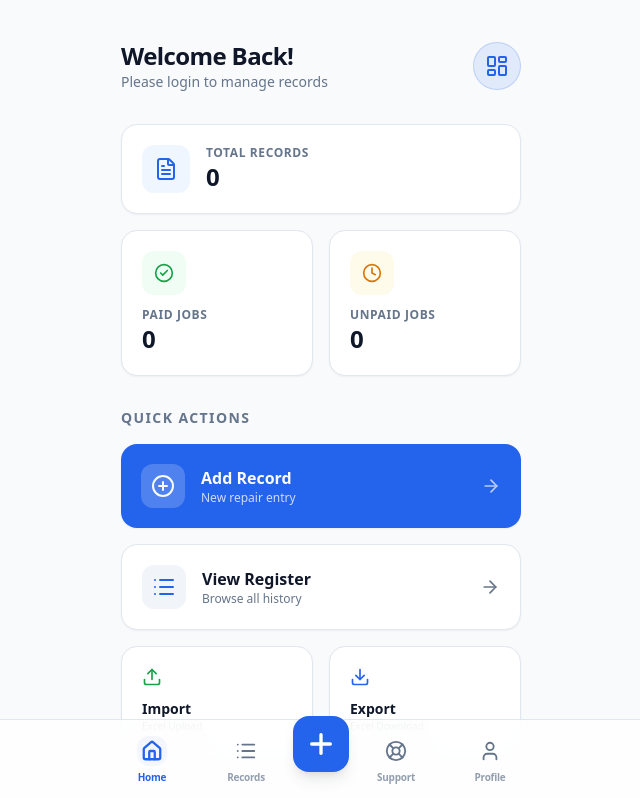
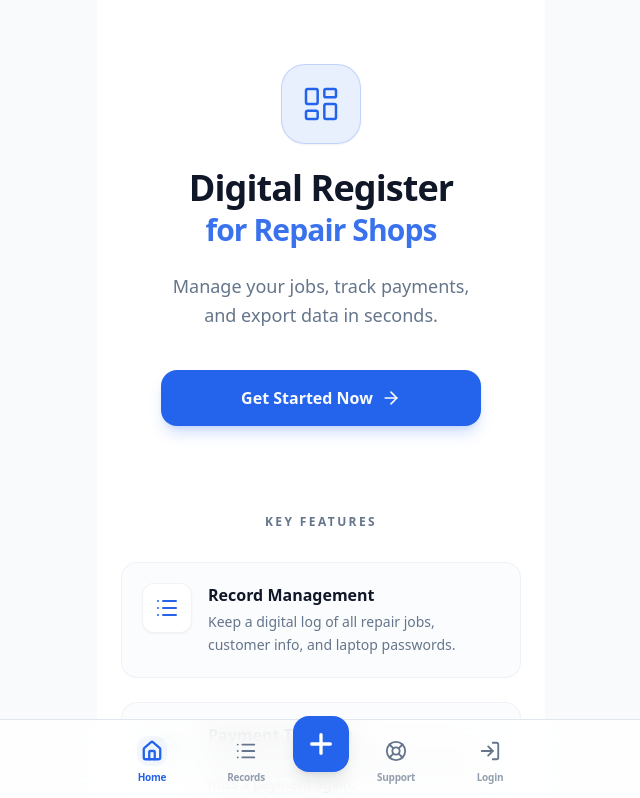
Before and after one commit to realfreeclub-cloud/Databook, a Next.js app: page / in a window 1280 px wide. Shown: the top 798 px of the page, without its empty margins (319-959 px from the left). Built offline with nearby package versions, Linux system fonts and the light colour scheme.

Commit message:
again fix

```diff
--- a/src/app/page.tsx
+++ b/src/app/page.tsx
@@ -42,6 +42,72 @@ export default function Home() {
     setIsLoading(false);
   }, []);
 
+  if (!user && !isLoading) {
+    return (
+      <main className="flex flex-col min-h-screen bg-white">
+        {/* Hero Section */}
+        <section className="px-6 pt-16 pb-12 text-center space-y-6">
+          <div className="w-20 h-20 bg-primary/10 text-primary rounded-3xl flex items-center justify-center mx-auto mb-6 border border-primary/20 shadow-sm">
+            <LayoutDashboard size={40} strokeWidth={1.5} />
+          </div>
+          <h1 className="text-4xl font-extrabold tracking-tight text-foreground leading-[1.1]">
+            Digital Register <br/>
+            <span className="text-primary text-3xl font-bold opacity-90">for Repair Shops</span>
+          </h1>
+          <p className="text-muted-foreground text-lg max-w-xs mx-auto font-medium leading-relaxed">
+            Manage your jobs, track payments, and export data in seconds.
+          </p>
+          <div className="pt-4">
+            <Link
+              href="/login"
+              className="inline-flex items-center justify-center w-full max-w-xs py-4 px-8 bg-primary text-primary-foreground font-bold rounded-2xl shadow-lg shadow-primary/20 hover:shadow-xl active:scale-[0.98] transition-all gap-2"
+            >
+              Get Started Now
+              <ArrowRight size={20} />
+            </Link>
+          </div>
+        </section>
+
+        {/* Features Grid */}
+        <section className="px-6 py-10 space-y-8 pb-32">
+          <h3 className="text-xs font-bold text-muted-foreground uppercase tracking-[0.2em] text-center mb-6">Key Features</h3>
+
+          <div className="grid gap-6">
+            <div className="flex items-start gap-4 p-5 bg-muted/30 rounded-2xl border border-border/50">
+              <div className="p-3 bg-white text-blue-600 rounded-xl shadow-sm border border-border/50">
+                <List size={24} />
+              </div>
+              <div>
+                <h4 className="font-bold text-foreground">Record Management</h4>
+                <p className="text-sm text-muted-foreground leading-relaxed mt-1">Keep a digital log of all repair jobs, customer info, and laptop passwords.</p>
+              </div>
+            </div>
+
+            <div className="flex items-start gap-4 p-5 bg-muted/30 rounded-2xl border border-border/50">
+              <div className="p-3 bg-white text-green-600 rounded-xl shadow-sm border border-border/50">
+                <CheckCircle2 size={24} />
+              </div>
+              <div>
+                <h4 className="font-bold text-foreground">Payment Tracking</h4>
+                <p className="text-sm text-muted-foreground leading-relaxed mt-1">Easily track paid and unpaid jobs. Never miss a payment again.</p>
+              </div>
+            </div>
+
+            <div className="flex items-start gap-4 p-5 bg-muted/30 rounded-2xl border border-border/50">
+              <div className="p-3 bg-white text-purple-600 rounded-xl shadow-sm border border-border/50">
+                <Download size={24} />
+              </div>
+              <div>
+                <h4 className="font-bold text-foreground">Excel Export/Import</h4>
+                <p className="text-sm text-muted-foreground leading-relaxed mt-1">Export your data to Excel for backups or printouts in one tap.</p>
+              </div>
+            </div>
+          </div>
+        </section>
+      </main>
+    );
+  }
+
   return (
     <main className="flex flex-col min-h-screen p-6 pt-10 pb-24">
       {/* Header Section */}
@@ -51,85 +117,89 @@ export default function Home() {
             {user ? `Welcome, ${user.name.split(" ")[0]}!` : "Welcome Back!"}
           </h1>
           <p className="text-muted-foreground text-sm">
-            {user ? "Service Center Dashboard" : "Please login to manage records"}
+            Service Center Dashboard
           </p>
         </div>
-        <div className="w-12 h-12 bg-primary/10 text-primary rounded-full flex items-center justify-center border border-primary/20">
+        <div className="w-12 h-12 bg-primary/10 text-primary rounded-full flex items-center justify-center border border-primary/20 shadow-sm">
           <LayoutDashboard size={24} />
         </div>
       </header>
 
       {/* Stats Section */}
       <div className="grid grid-cols-2 gap-4 mb-8">
-        <div className="col-span-2 p-5 bg-white border border-border rounded-2xl shadow-sm flex items-center gap-4">
-          <div className="p-3 bg-blue-50 text-blue-600 rounded-xl">
+        <div className="col-span-2 p-5 bg-white border border-border rounded-[2rem] shadow-sm flex items-center gap-4">
+          <div className="p-3 bg-blue-50 text-blue-600 rounded-2xl">
             <FileText size={24} />
           </div>
           <div>
-            <p className="text-xs font-semibold text-muted-foreground uppercase tracking-wider">Total Records</p>
-            <p className="text-2xl font-bold text-foreground">{isLoading ? "--" : stats.total}</p>
+            <p className="text-[10px] font-bold text-muted-foreground uppercase tracking-[0.2em]">Total Records</p>
+            <p className="text-3xl font-black text-foreground leading-none mt-1">{isLoading ? "--" : stats.total}</p>
           </div>
         </div>
 
-        <div className="p-5 bg-white border border-border rounded-2xl shadow-sm">
-          <div className="p-3 bg-green-50 text-green-600 rounded-xl w-fit mb-3">
+        <div className="p-5 bg-white border border-border rounded-[2rem] shadow-sm">
+          <div className="p-3 bg-green-50 text-green-600 rounded-2xl w-fit mb-3">
             <CheckCircle2 size={20} />
           </div>
-          <p className="text-xs font-semibold text-muted-foreground uppercase tracking-wider">Paid Jobs</p>
-          <p className="text-2xl font-bold text-foreground">{isLoading ? "--" : stats.paid}</p>
+          <p className="text-[10px] font-bold text-muted-foreground uppercase tracking-[0.2em]">Paid Jobs</p>
+          <p className="text-2xl font-black text-foreground leading-none mt-1">{isLoading ? "--" : stats.paid}</p>
         </div>
 
-        <div className="p-5 bg-white border border-border rounded-2xl shadow-sm">
-          <div className="p-3 bg-amber-50 text-amber-600 rounded-xl w-fit mb-3">
+        <div className="p-5 bg-white border border-border rounded-[2rem] shadow-sm">
+          <div className="p-3 bg-amber-50 text-amber-600 rounded-2xl w-fit mb-3">
             <Clock size={20} />
           </div>
-          <p className="text-xs font-semibold text-muted-foreground uppercase tracking-wider">Unpaid Jobs</p>
-          <p className="text-2xl font-bold text-foreground">{isLoading ? "--" : stats.unpaid}</p>
+          <p className="text-[10px] font-bold text-muted-foreground uppercase tracking-[0.2em]">Unpaid Jobs</p>
+          <p className="text-2xl font-black text-foreground leading-none mt-1">{isLoading ? "--" : stats.unpaid}</p>
         </div>
       </div>
 
       {/* Quick Actions Header */}
-      <h3 className="text-sm font-bold text-muted-foreground uppercase tracking-widest mb-4">Quick Actions</h3>
+      <h3 className="text-[10px] font-bold text-muted-foreground uppercase tracking-[0.2em] mb-4 ml-2">Quick Actions</h3>
 
       {/* Action Grid */}
       <div className="grid gap-4">
-        <Link href="/add" className="group flex items-center justify-between p-5 bg-primary text-primary-foreground rounded-2xl shadow-sm hover:shadow-md transition-all active:scale-[0.98]">
+        <Link href="/add" className="group flex items-center justify-between p-6 bg-primary text-primary-foreground rounded-[2rem] shadow-lg shadow-primary/20 hover:shadow-xl transition-all active:scale-[0.98]">
           <div className="flex items-center gap-4">
-            <div className="p-2.5 bg-white/20 rounded-xl">
+            <div className="p-3 bg-white/20 rounded-2xl">
               <PlusCircle size={24} />
             </div>
             <div>
-              <p className="font-bold">Add Record</p>
-              <p className="text-xs text-primary-foreground/80">New repair entry</p>
+              <p className="font-bold text-lg">Add Record</p>
+              <p className="text-xs text-primary-foreground/80 font-medium">Create new repair entry</p>
             </div>
           </div>
-          <ArrowRight size={20} className="opacity-70 group-hover:opacity-100 group-hover:translate-x-1 transition-all" />
+          <ArrowRight size={24} className="opacity-70 group-hover:opacity-100 group-hover:translate-x-1 transition-all" />
         </Link>
 
-        <Link href="/records" className="group flex items-center justify-between p-5 bg-white border border-border text-foreground rounded-2xl shadow-sm hover:shadow-md transition-all active:scale-[0.98]">
+        <Link href="/records" className="group flex items-center justify-between p-6 bg-white border border-border text-foreground rounded-[2rem] shadow-sm hover:shadow-md transition-all active:scale-[0.98]">
           <div className="flex items-center gap-4">
-            <div className="p-2.5 bg-muted rounded-xl">
-              <List size={24} className="text-primary" />
+            <div className="p-3 bg-muted rounded-2xl text-primary">
+              <List size={24} />
             </div>
             <div>
-              <p className="font-bold">View Register</p>
-              <p className="text-xs text-muted-foreground">Browse all history</p>
+              <p className="font-bold text-lg">View Register</p>
+              <p className="text-xs text-muted-foreground font-medium">Browse job history</p>
             </div>
           </div>
-          <ArrowRight size={20} className="text-muted-foreground group-hover:text-foreground group-hover:translate-x-1 transition-all" />
+          <ArrowRight size={24} className="text-muted-foreground group-hover:text-foreground group-hover:translate-x-1 transition-all" />
         </Link>
 
         <div className="grid grid-cols-2 gap-4">
-          <Link href="/upload" className="group flex flex-col p-5 bg-white border border-border text-foreground rounded-2xl shadow-sm hover:shadow-md transition-all active:scale-[0.98]">
-            <Upload size={20} className="text-green-600 mb-3" />
-            <p className="font-bold text-sm">Import</p>
-            <p className="text-[10px] text-muted-foreground">Excel Upload</p>
+          <Link href="/upload" className="group flex flex-col p-5 bg-white border border-border text-foreground rounded-[2rem] shadow-sm hover:shadow-md transition-all active:scale-[0.98]">
+            <div className="p-3 bg-green-50 text-green-600 rounded-2xl w-fit mb-3">
+              <Upload size={20} />
+            </div>
+            <p className="font-bold">Import</p>
+            <p className="text-[10px] text-muted-foreground font-bold">Excel Upload</p>
           </Link>
 
-          <Link href="/export" className="group flex flex-col p-5 bg-white border border-border text-foreground rounded-2xl shadow-sm hover:shadow-md transition-all active:scale-[0.98]">
-            <Download size={20} className="text-blue-600 mb-3" />
-            <p className="font-bold text-sm">Export</p>
-            <p className="text-[10px] text-muted-foreground">Excel Download</p>
+          <Link href="/export" className="group flex flex-col p-5 bg-white border border-border text-foreground rounded-[2rem] shadow-sm hover:shadow-md transition-all active:scale-[0.98]">
+            <div className="p-3 bg-blue-50 text-blue-600 rounded-2xl w-fit mb-3">
+              <Download size={20} />
+            </div>
+            <p className="font-bold">Export</p>
+            <p className="text-[10px] text-muted-foreground font-bold">Excel Download</p>
           </Link>
         </div>
       </div>
--- a/src/components/BottomNav.tsx
+++ b/src/components/BottomNav.tsx
@@ -2,17 +2,28 @@
 
 import Link from "next/link";
 import { usePathname } from "next/navigation";
-import { Home, Plus, List, LifeBuoy, User } from "lucide-react";
+import { useState, useEffect } from "react";
+import { Home, Plus, List, LifeBuoy, User, LogIn } from "lucide-react";
 
 export default function BottomNav() {
   const pathname = usePathname();
+  const [isLoggedIn, setIsLoggedIn] = useState(false);
+
+  useEffect(() => {
+    const user = localStorage.getItem("user");
+    setIsLoggedIn(!!user);
+  }, [pathname]); // Refresh on navigation
 
   const navItems = [
     { name: "Home", href: "/", icon: Home },
-    { name: "Records", href: "/records", icon: List },
-    { name: "Add", href: "/add", icon: Plus, isCenter: true },
+    { name: "Records", href: isLoggedIn ? "/records" : "/login", icon: List },
+    { name: "Add", href: isLoggedIn ? "/add" : "/login", icon: Plus, isCenter: true },
     { name: "Support", href: "/support", icon: LifeBuoy },
-    { name: "Profile", href: "/profile", icon: User },
+    {
+      name: isLoggedIn ? "Profile" : "Login",
+      href: isLoggedIn ? "/profile" : "/login",
+      icon: isLoggedIn ? User : LogIn
+    },
   ];
 
   return (
```
